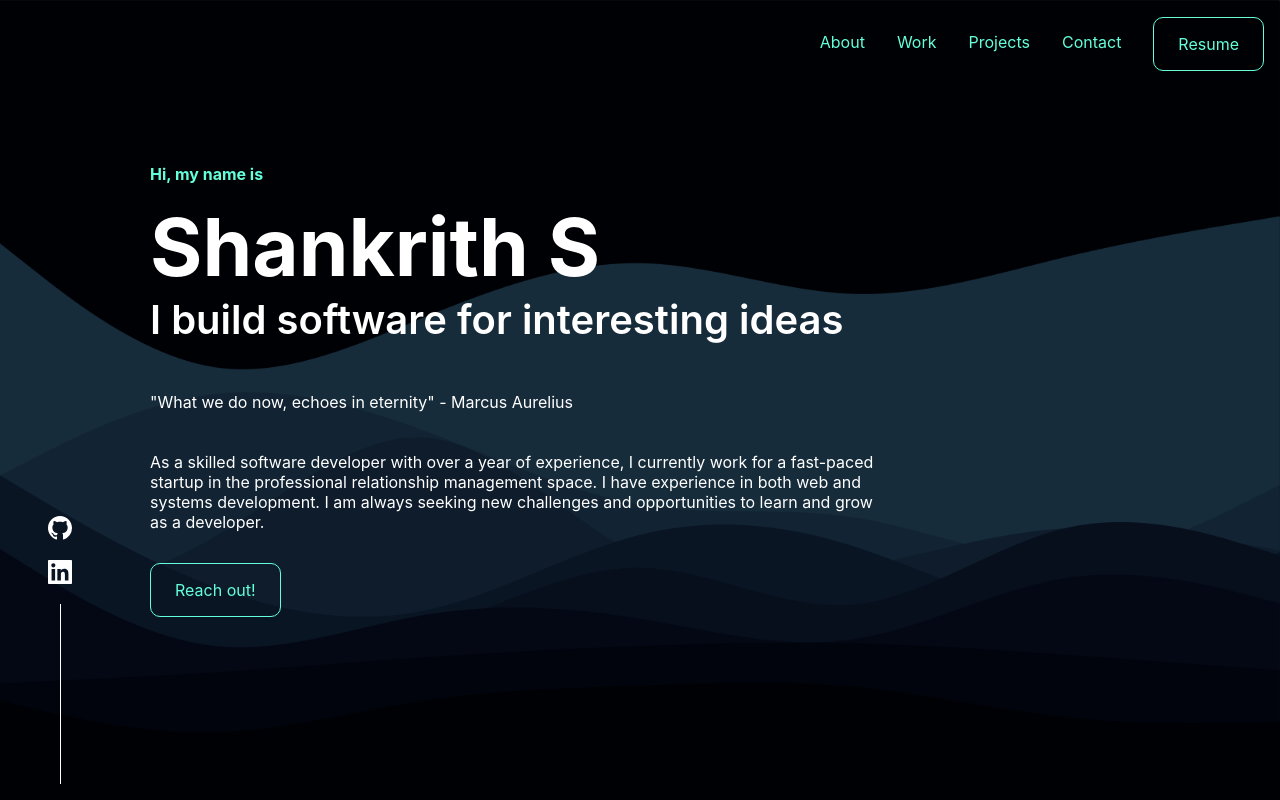
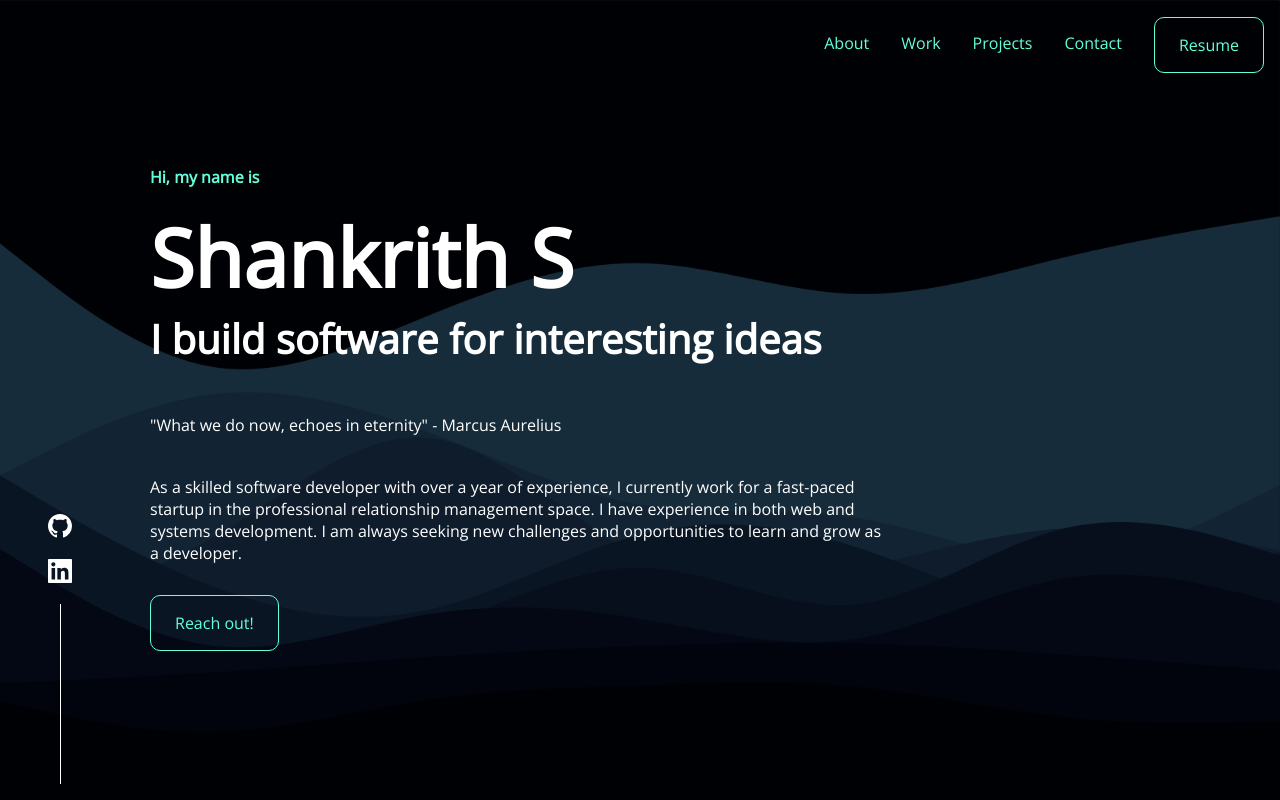
Before and after one commit to Shanki5/shankrith-portfolio, a React (Create React App) app: page / in a window 1280 px wide. Shown: the top 800 px of the page. Built offline with nearby package versions, Linux system fonts and the light colour scheme.

Commit message:
set global font

```diff
--- a/public/index.html
+++ b/public/index.html
@@ -7,6 +7,12 @@
         <meta name="theme-color" content="#000000" />
         <meta name="description" content="Shankrith's portfolio website" />
         <link rel="apple-touch-icon" href="%PUBLIC_URL%/logo192.png" />
+        <link rel="preconnect" href="https://fonts.googleapis.com" />
+        <link rel="preconnect" href="https://fonts.gstatic.com" crossorigin />
+        <link
+            href="https://fonts.googleapis.com/css2?family=Open+Sans&display=swap"
+            rel="stylesheet"
+        />
         <!--
       manifest.json provides metadata used when your web app is installed on a
       user's mobile device or desktop. See https://developers.google.com/web/fundamentals/web-app-manifest/
--- a/src/App.tsx
+++ b/src/App.tsx
@@ -1,5 +1,5 @@
 import './App.css';
-import styled from 'styled-components';
+import styled, { createGlobalStyle } from 'styled-components';
 import { AboutSection } from './Containers/About/Index';
 import { WorkSection } from './Containers/Work/Index';
 import { Navbar } from './Containers/Navbar/Index';
@@ -10,6 +10,12 @@
 import { HeroView } from './Containers/Hero/Index';
 import { ThemeProvider } from 'styled-components';
 import { defaultTheme } from './theme';
+
+const GlobalStyle = createGlobalStyle`
+  body{
+    font-family: 'Open Sans', sans-serif;
+  }
+`
 
 const AppContainer = styled.div`
   width: 100%;
@@ -32,6 +38,7 @@
 function App() {
   return (
     <ThemeProvider theme={defaultTheme}>
+      <GlobalStyle />
       <AppContainer>
         <Navbar />
         <BodyContainer >
```
